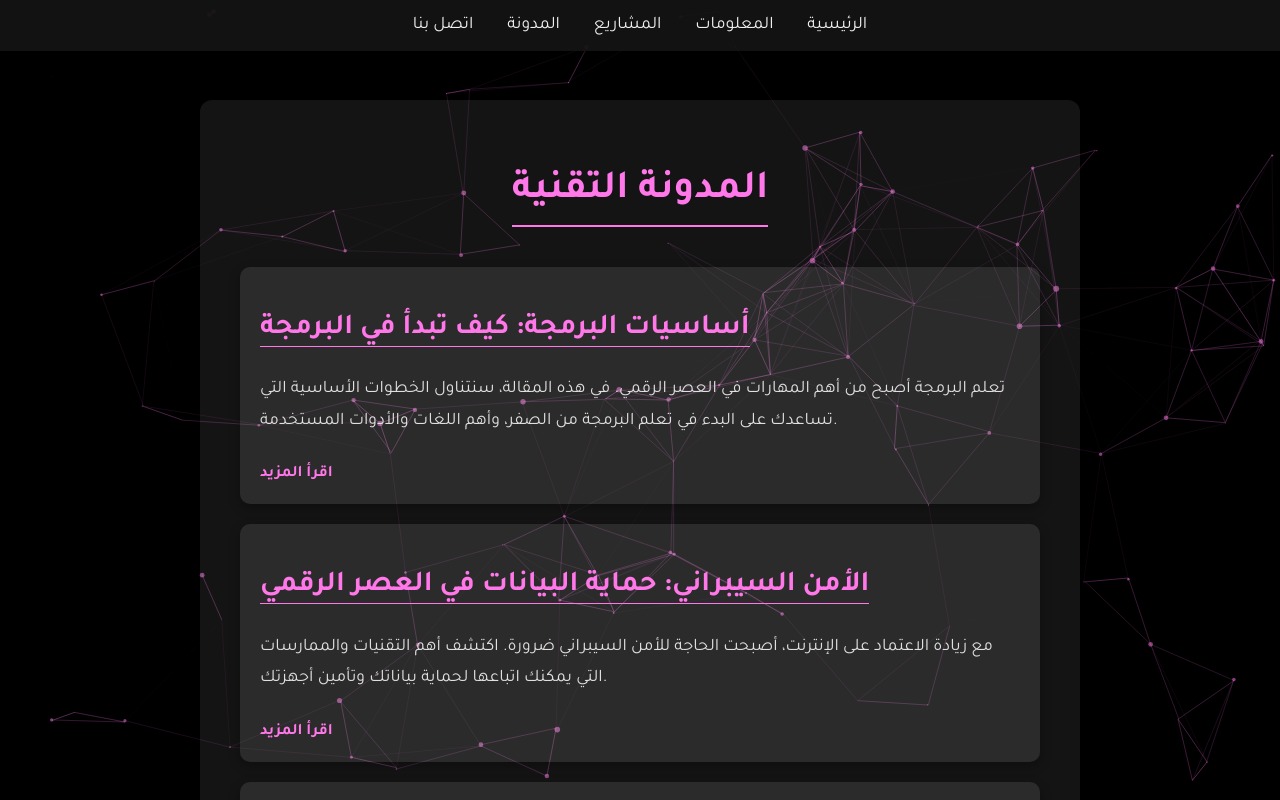
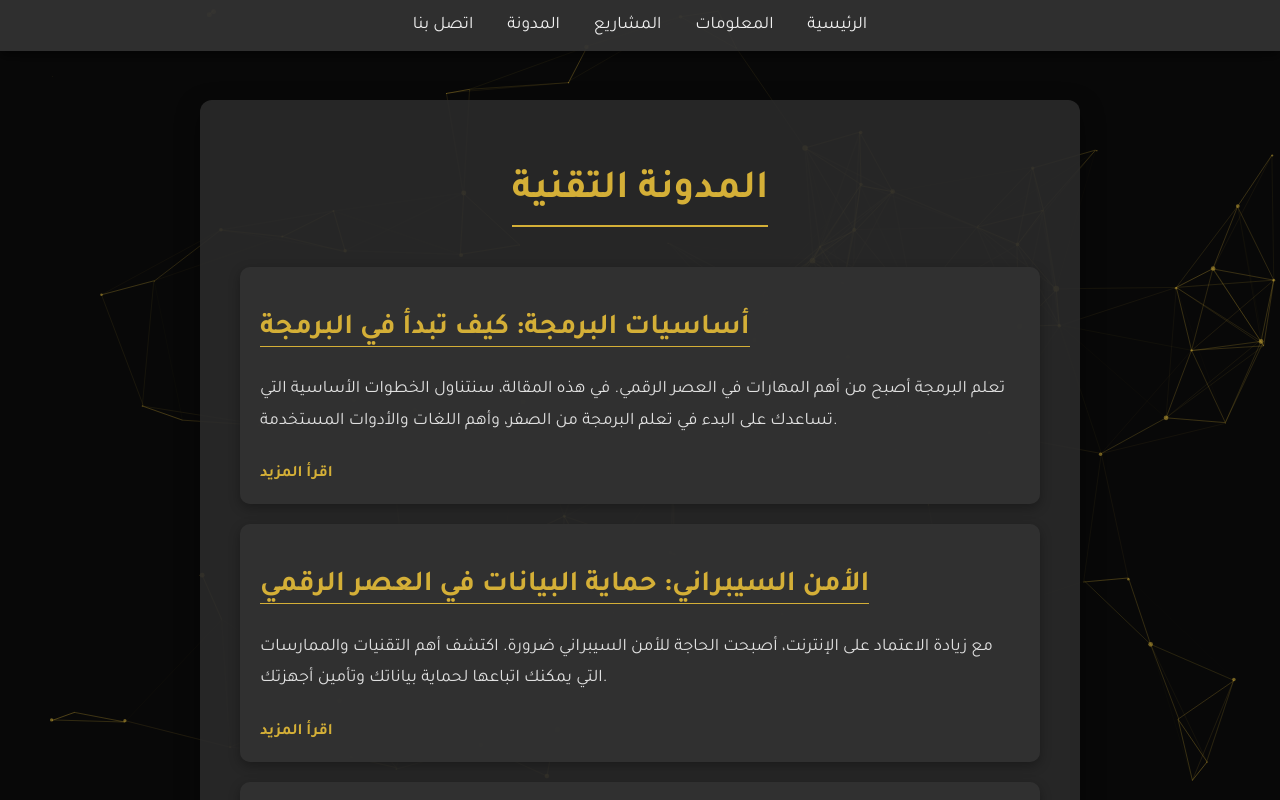
Before and after one commit to GK7O/MyWebsite, a plain HTML site: page blog.html in a window 1280 px wide. Drawn offline with nearby package versions, Linux system fonts and the light colour scheme.

Commit message:
blog.html

```diff
--- a/blog.html
+++ b/blog.html
@@ -13,7 +13,7 @@
         body, html {
             font-family: 'Tajawal', sans-serif;
             color: #f0f0f0;
-            background-color: #000;
+            background-color: #2b2b2b;
             margin: 0;
             padding: 0;
             overflow-x: hidden;
@@ -33,7 +33,7 @@
             position: fixed;
             top: 0;
             width: 100%;
-            background: rgba(20, 20, 20, 0.95);
+            background: rgba(50, 50, 50, 0.95);
             padding: 15px 0;
             text-align: center;
             box-shadow: 0px 4px 12px rgba(0, 0, 0, 0.6);
@@ -49,14 +49,14 @@
         }
 
         nav a:hover {
-            color: #ff77e9;
+            color: #d4af37;
         }
 
         .content {
             max-width: 800px;
             margin: 100px auto 0;
             padding: 40px;
-            background: rgba(255, 255, 255, 0.08);
+            background: rgba(43, 43, 43, 0.9);
             border-radius: 12px;
             box-shadow: 0 8px 24px rgba(0, 0, 0, 0.4);
             text-align: center;
@@ -67,15 +67,15 @@
         h1 {
             font-size: 2.5rem;
             margin-bottom: 20px;
-            color: #ff77e9;
-            border-bottom: 2px solid #ff77e9;
+            color: #d4af37;
+            border-bottom: 2px solid #d4af37;
             display: inline-block;
             padding-bottom: 10px;
         }
 
         .article-preview {
             text-align: left;
-            background: rgba(255, 255, 255, 0.1);
+            background: rgba(50, 50, 50, 0.9);
             border-radius: 10px;
             padding: 20px;
             margin: 20px 0;
@@ -84,9 +84,9 @@
 
         .article-preview h2 {
             font-size: 1.8rem;
-            color: #ff77e9;
+            color: #d4af37;
             margin-bottom: 10px;
-            border-bottom: 1px solid #ff77e9;
+            border-bottom: 1px solid #d4af37;
             display: inline-block;
         }
 
@@ -97,7 +97,7 @@
         }
 
         .read-more {
-            color: #ff77e9;
+            color: #d4af37;
             font-weight: bold;
             text-decoration: none;
             display: inline-block;
@@ -106,7 +106,7 @@
         }
 
         .read-more:hover {
-            color: #ff47c0;
+            color: #b58e30;
         }
     </style>
 </head>
@@ -171,7 +171,7 @@
                     }
                 },
                 "color": {
-                    "value": "#ff77e9"
+                    "value": "#d4af37"
                 },
                 "shape": {
                     "type": "circle",
@@ -206,7 +206,7 @@
                 "line_linked": {
                     "enable": true,
                     "distance": 150,
-                    "color": "#ff77e9",
+                    "color": "#d4af37",
                     "opacity": 0.4,
                     "width": 1
                 },
```
